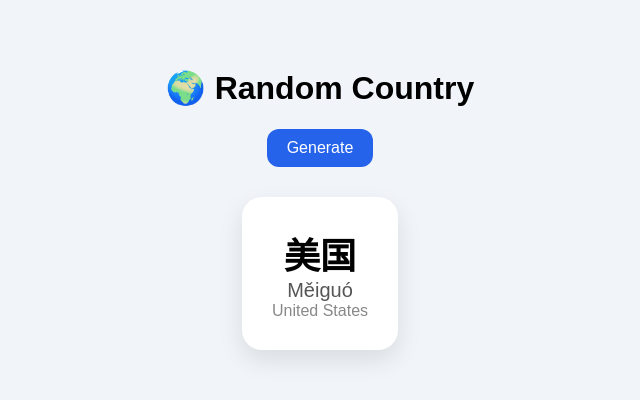
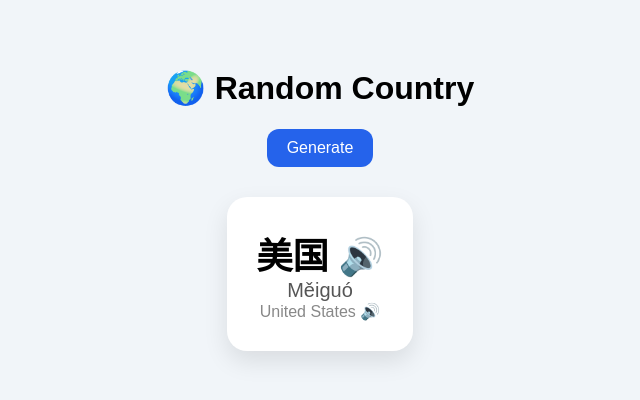
Before and after one commit to suechangsy/random-country, a plain HTML site: page index.html in a window 1280 px wide. Both pictures are taken after a click on the button "Generate". Shown: the whole page, without its empty margins (320-960 px from the left). Drawn offline with Linux system fonts and the light colour scheme.

Commit message:
Update index.html

```diff
--- a/index.html
+++ b/index.html
@@ -39,6 +39,14 @@
       font-size: 16px;
       color: #888;
     }
+    .zh, .en {
+  cursor: pointer;
+}
+
+  .zh:hover, .en:hover {
+  color: #2563eb;
+}
+
   </style>
 </head>
 <body>
@@ -101,14 +109,30 @@
 
 function generate() {
   const c = countries[Math.floor(Math.random() * countries.length)];
+
   document.getElementById("card").innerHTML = `
     <div class="card">
-      <div class="zh">${c.zh}</div>
-      <div class="pinyin">${c.pinyin}</div>
-      <div class="en">${c.en}</div>
+      <div class="zh" onclick="speak('${c.zh}', 'zh-CN')">
+        ${c.zh} 🔊
+      </div>
+      <div class="pinyin">
+        ${c.pinyin}
+      </div>
+      <div class="en" onclick="speak('${c.en}', 'en-US')">
+        ${c.en} 🔊
+      </div>
     </div>
   `;
 }
+
+  function speak(text, lang) {
+  window.speechSynthesis.cancel(); // stop previous speech
+  const utterance = new SpeechSynthesisUtterance(text);
+  utterance.lang = lang;
+  utterance.rate = 0.8; // slower = kid friendly
+  speechSynthesis.speak(utterance);
+}
+
 </script>
 
 </body>
```
